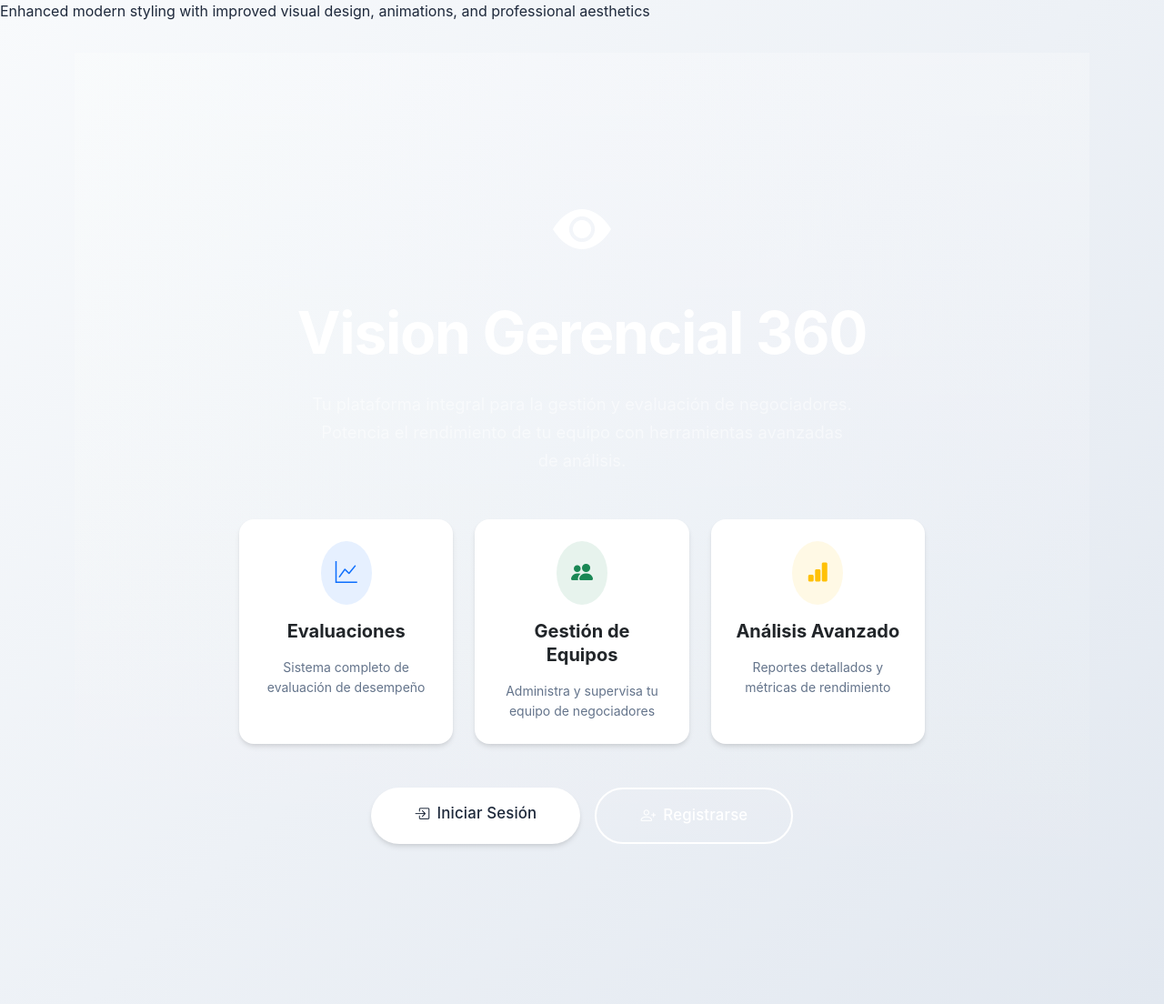
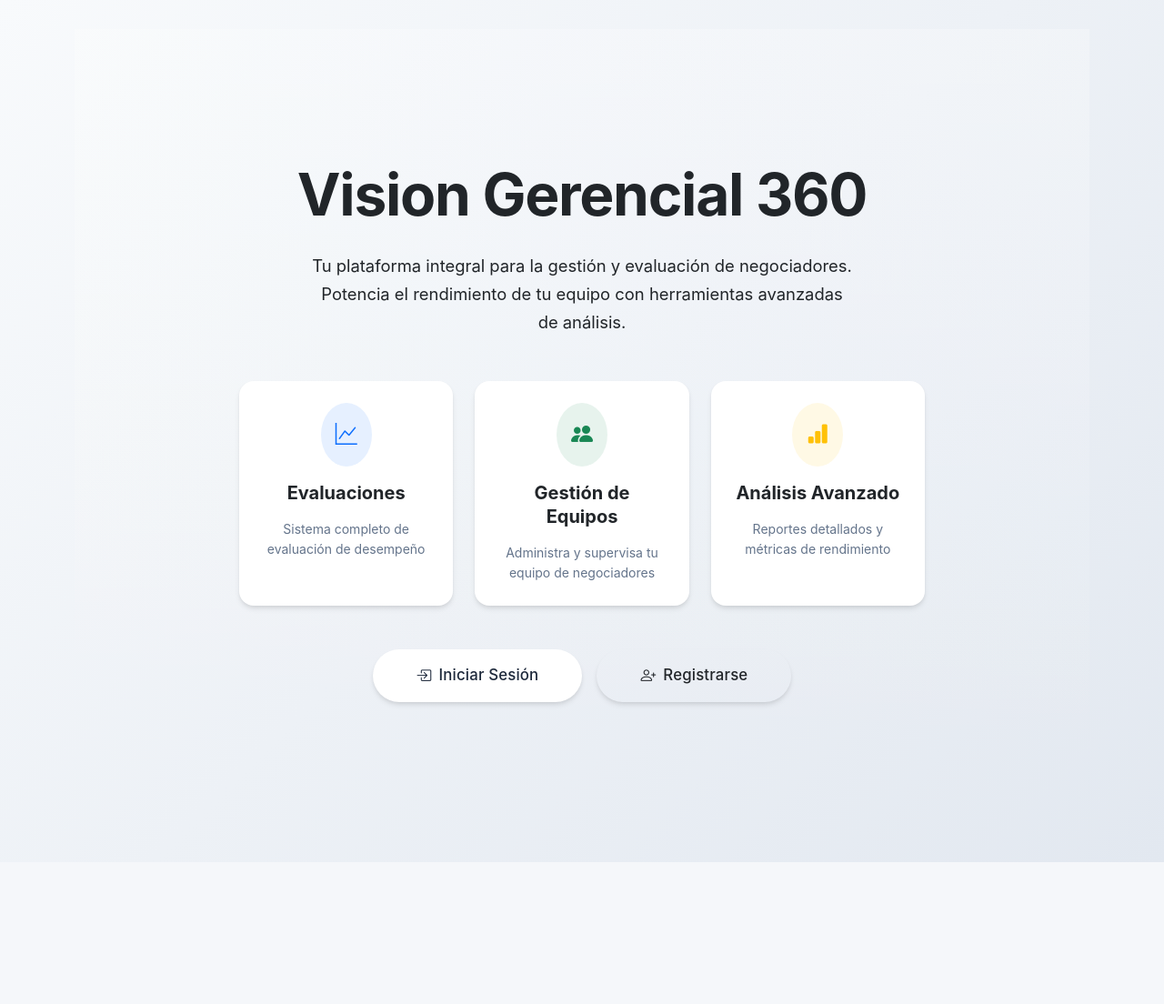
Before and after one commit to lhiguitab/Vision_Gerencial_360, a Django app: page / in a window 1280 px wide. Shown: the whole page at 91% size. After the commit the page ends 948 px from the top, so only its background shows below. Run offline with Django 5.2, Linux system fonts and the light colour scheme.

Commit message:
Fixed some errors from design

```diff
--- a/templates/accounts/home.html
+++ b/templates/accounts/home.html
@@ -4,11 +4,8 @@
 <div class="position-relative overflow-hidden p-3 p-md-5 text-center bg-gradient" style="background: linear-gradient(135deg, #667eea 0%, #764ba2 100%); min-height: 100vh;">
     <div class="col-md-10 p-lg-5 mx-auto my-5">
         <div class="mb-5">
-            <div class="mb-4">
-                <i class="bi bi-eye-fill text-white" style="font-size: 4rem;"></i>
-            </div>
-            <h1 class="display-3 fw-bold text-white mb-4">Vision Gerencial 360</h1>
-            <p class="lead fw-normal text-white-50 mb-5 mx-auto" style="max-width: 600px;">
+            <h1 class="display-3 fw-bold text-dark mb-4">Vision Gerencial 360</h1>
+            <p class="lead fw-normal text-dark mb-5 mx-auto" style="max-width: 600px;">
                 Tu plataforma integral para la gestión y evaluación de negociadores.
                 Potencia el rendimiento de tu equipo con herramientas avanzadas de análisis.
             </p>
@@ -54,7 +51,7 @@
             <a class="btn btn-light btn-lg px-5 rounded-pill shadow-sm" href="{% url 'account_login' %}" role="button">
                 <i class="bi bi-box-arrow-in-right me-2"></i>Iniciar Sesión
             </a>
-            <a class="btn btn-outline-light btn-lg px-5 rounded-pill" href="{% url 'account_signup' %}" role="button">
+            <a class="btn btn-outline-dark btn-lg px-5 rounded-pill shadow-sm" href="{% url 'account_signup' %}" role="button">
                 <i class="bi bi-person-plus me-2"></i>Registrarse
             </a>
         </div>
--- a/templates/base.html
+++ b/templates/base.html
@@ -6,7 +6,6 @@
     <title>Vision Gerencial 360</title>
     <link href="https://cdn.jsdelivr.net/npm/bootstrap@5.3.3/dist/css/bootstrap.min.css" rel="stylesheet">
     <link rel="stylesheet" href="https://cdn.jsdelivr.net/npm/bootstrap-icons@1.11.3/font/bootstrap-icons.min.css">
-     Enhanced modern styling with improved visual design, animations, and professional aesthetics
     <style>
         :root {
             --primary-color: #667eea;
```
